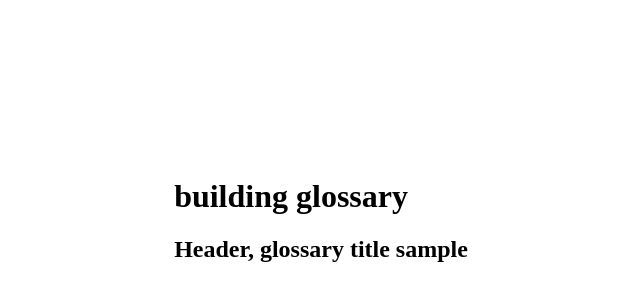
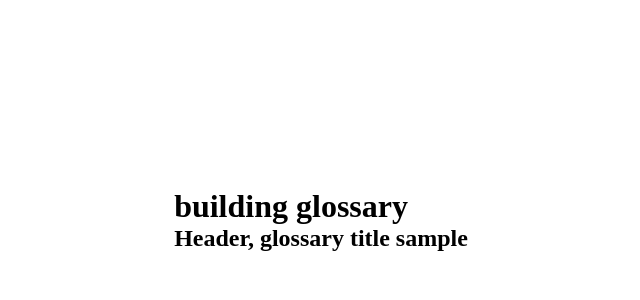
Before and after one commit to danielgoodmanz/glossary, a React (Vite) app: page / in a window 1280 px wide. Shown: the part 180-480 px from the top of the page, without its empty margins (319-959 px from the left). Built offline with nearby package versions, Linux system fonts and the light colour scheme.

Commit message:
mapped out components needed based on excalidraw sketch

```diff
--- a/src/App.jsx
+++ b/src/App.jsx
@@ -3,6 +3,10 @@ import Header from './components/Header';
 function App() {
   return (
     <>
+      {/* header
+    search (within database, later we will CRUD)
+    display (with child components most likely) */}
+
       <h1>building glossary</h1>
       <Header />
     </>
--- a/src/styles.css
+++ b/src/styles.css
@@ -1,5 +1,10 @@
+* {
+  margin: 0;
+  padding: 0;
+  box-sizing: border-box;
+}
+
 body {
-  margin: 0;
   display: flex;
   justify-content: center;
   align-items: center;
```
Also changed, not shown: src/components/Card.jsx (added), src/components/Search.jsx (added).
